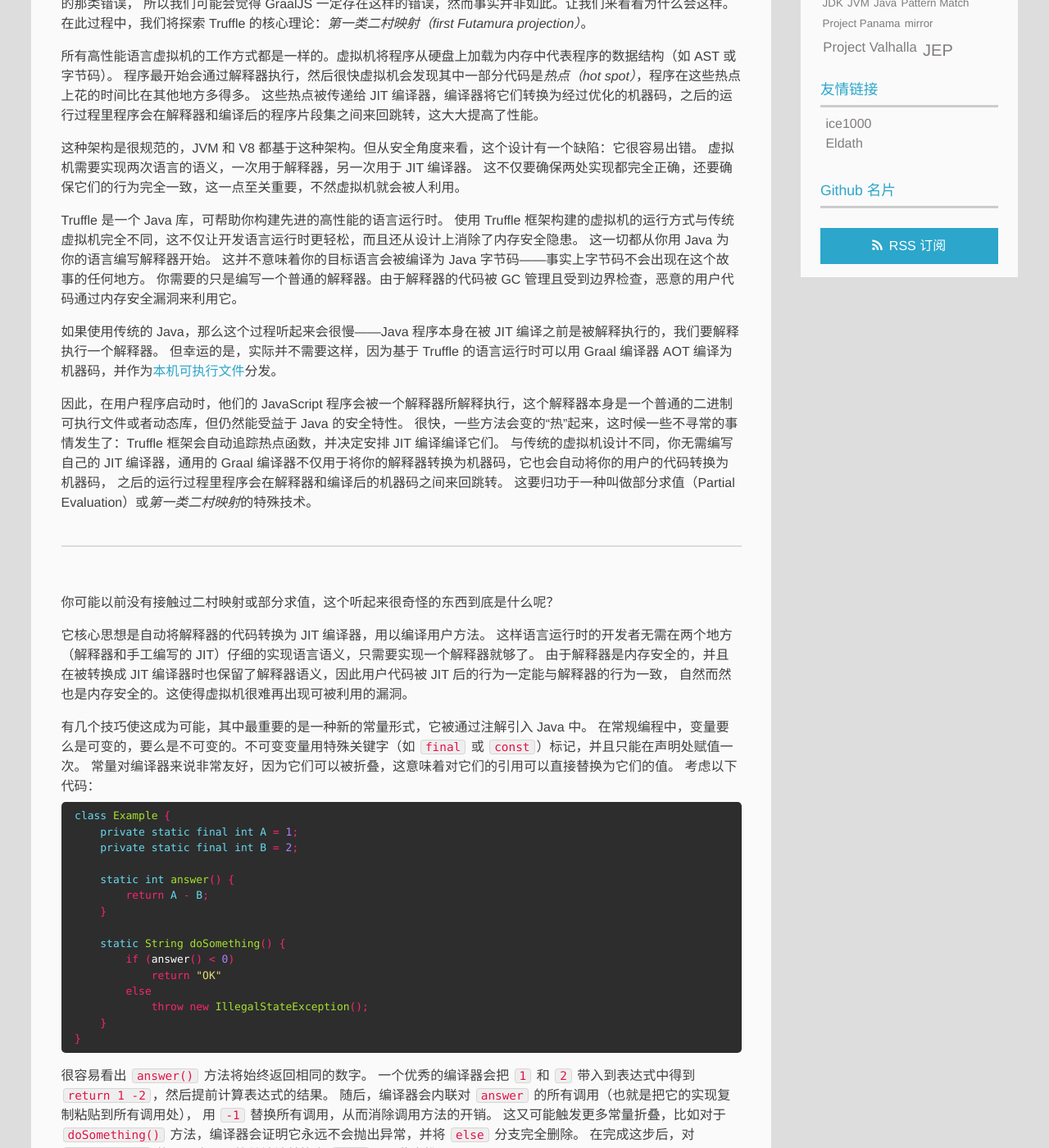
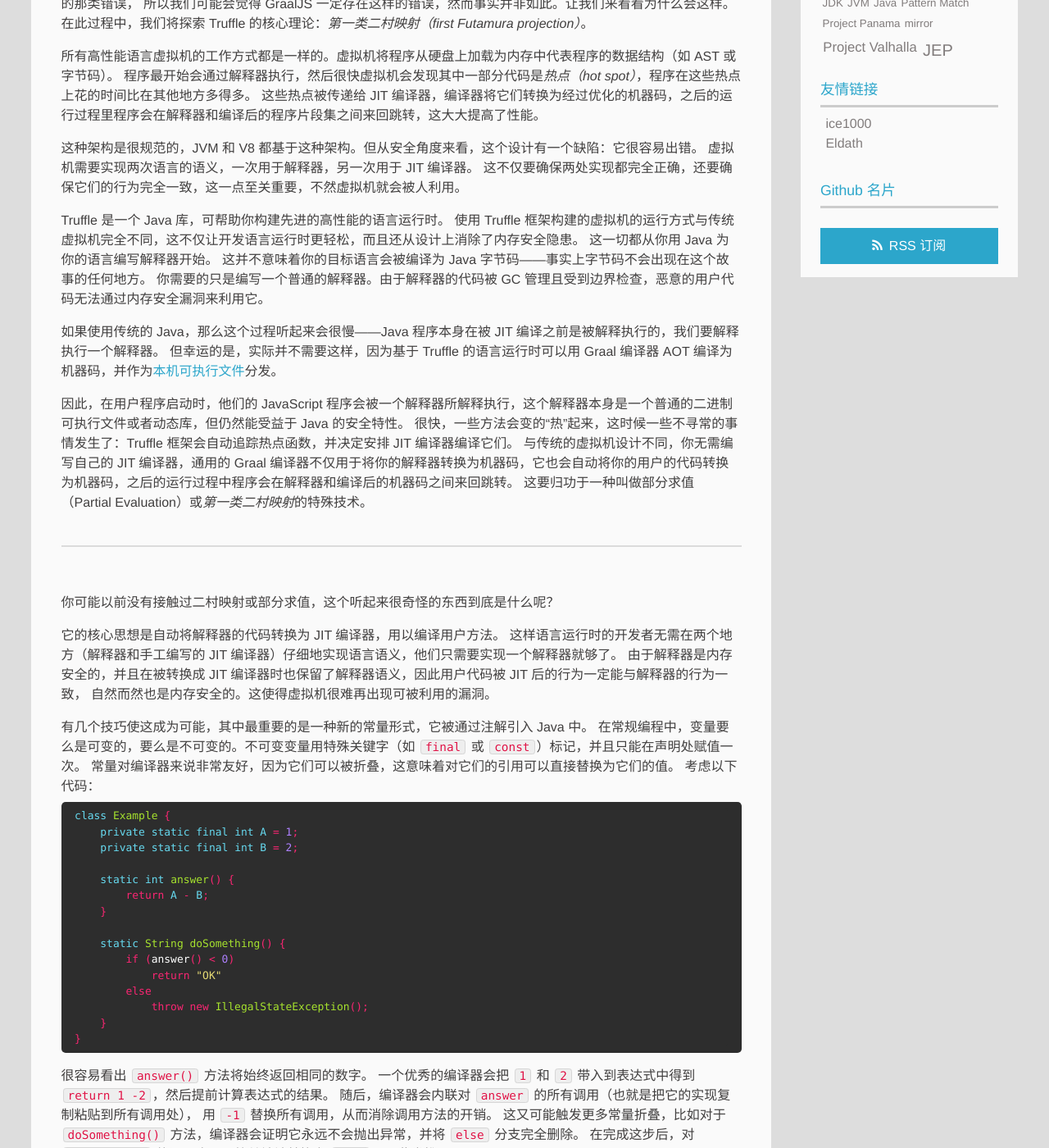
Before and after one commit to Glavo/glavo.github.io, a Jekyll site: the page built from _posts/2024-06-08-memory-safe-jit.md, in a window 1280 px wide and 1400 px high, scrolled down 944 px. Shown: the whole window at 82% size. Built offline with Jekyll 4.4.1, drawn with Linux system fonts in a browser that asks for light colours; a script that is not in the unit is left out; comment, search, counter and statistics services are not loaded.

Commit message:
update 2024-06-08-memory-safe-jit

```diff
--- a/_posts/2024-06-08-memory-safe-jit.md
+++ b/_posts/2024-06-08-memory-safe-jit.md
@@ -52,15 +52,14 @@ Truffle 是一个 Java 库，可帮助你构建先进的高性能的语言运行
 使用 Truffle 框架构建的虚拟机的运行方式与传统虚拟机完全不同，这不仅让开发语言运行时更轻松，而且还从设计上消除了内存安全隐患。
 这一切都从你用 Java 为你的语言编写解释器开始。
 这并不意味着你的目标语言会被编译为 Java 字节码——事实上字节码不会出现在这个故事的任何地方。
-你需要的只是编写一个普通的解释器。由于解释器的代码被 GC 管理且受到边界检查，恶意的用户代码通过内存安全漏洞来利用它。
+你需要的只是编写一个普通的解释器。由于解释器的代码被 GC 管理且受到边界检查，恶意的用户代码无法通过内存安全漏洞来利用它。
 
 如果使用传统的 Java，那么这个过程听起来会很慢——Java 程序本身在被 JIT 编译之前是被解释执行的，我们要解释执行一个解释器。
 但幸运的是，实际并不需要这样，因为基于 Truffle 的语言运行时可以用 Graal 编译器 AOT 编译为机器码，并作为[本机可执行文件](https://www.graalvm.org/latest/reference-manual/native-image/)分发。
 
 因此，在用户程序启动时，他们的 JavaScript 程序会被一个解释器所解释执行，这个解释器本身是一个普通的二进制可执行文件或者动态库，但仍然能受益于 Java 的安全特性。
-很快，一些方法会变的“热”起来，这时候一些不寻常的事情发生了：Truffle 框架会自动追踪热点函数，并决定安排 JIT 编译编译它们。
-与传统的虚拟机设计不同，你无需编写自己的 JIT 编译器，通用的 Graal 编译器不仅用于将你的解释器转换为机器码，它也会自动将你的用户的代码转换为机器码，
-之后的运行过程里程序会在解释器和编译后的机器码之间来回跳转。
+很快，一些方法会变的“热”起来，这时候一些不寻常的事情发生了：Truffle 框架会自动追踪热点函数，并决定安排 JIT 编译器编译它们。
+与传统的虚拟机设计不同，你无需编写自己的 JIT 编译器，通用的 Graal 编译器不仅用于将你的解释器转换为机器码，它也会自动将你的用户的代码转换为机器码，之后的运行过程中程序会在解释器和编译后的机器码之间来回跳转。
 这要归功于一种叫做部分求值（Partial Evaluation）或*第一类二村映射*的特殊技术。
 
 <br/>
@@ -71,8 +70,8 @@ Truffle 是一个 Java 库，可帮助你构建先进的高性能的语言运行
 
 你可能以前没有接触过二村映射或部分求值，这个听起来很奇怪的东西到底是什么呢？
 
-它核心思想是自动将解释器的代码转换为 JIT 编译器，用以编译用户方法。
-这样语言运行时的开发者无需在两个地方（解释器和手工编写的 JIT）仔细的实现语言语义，只需要实现一个解释器就够了。
+它的核心思想是自动将解释器的代码转换为 JIT 编译器，用以编译用户方法。
+这样语言运行时的开发者无需在两个地方（解释器和手工编写的 JIT 编译器）仔细地实现语言语义，他们只需要实现一个解释器就够了。
 由于解释器是内存安全的，并且在被转换成 JIT 编译器时也保留了解释器语义，因此用户代码被 JIT 后的行为一定能与解释器的行为一致，
 自然而然也是内存安全的。这使得虚拟机很难再出现可被利用的漏洞。
 
```
